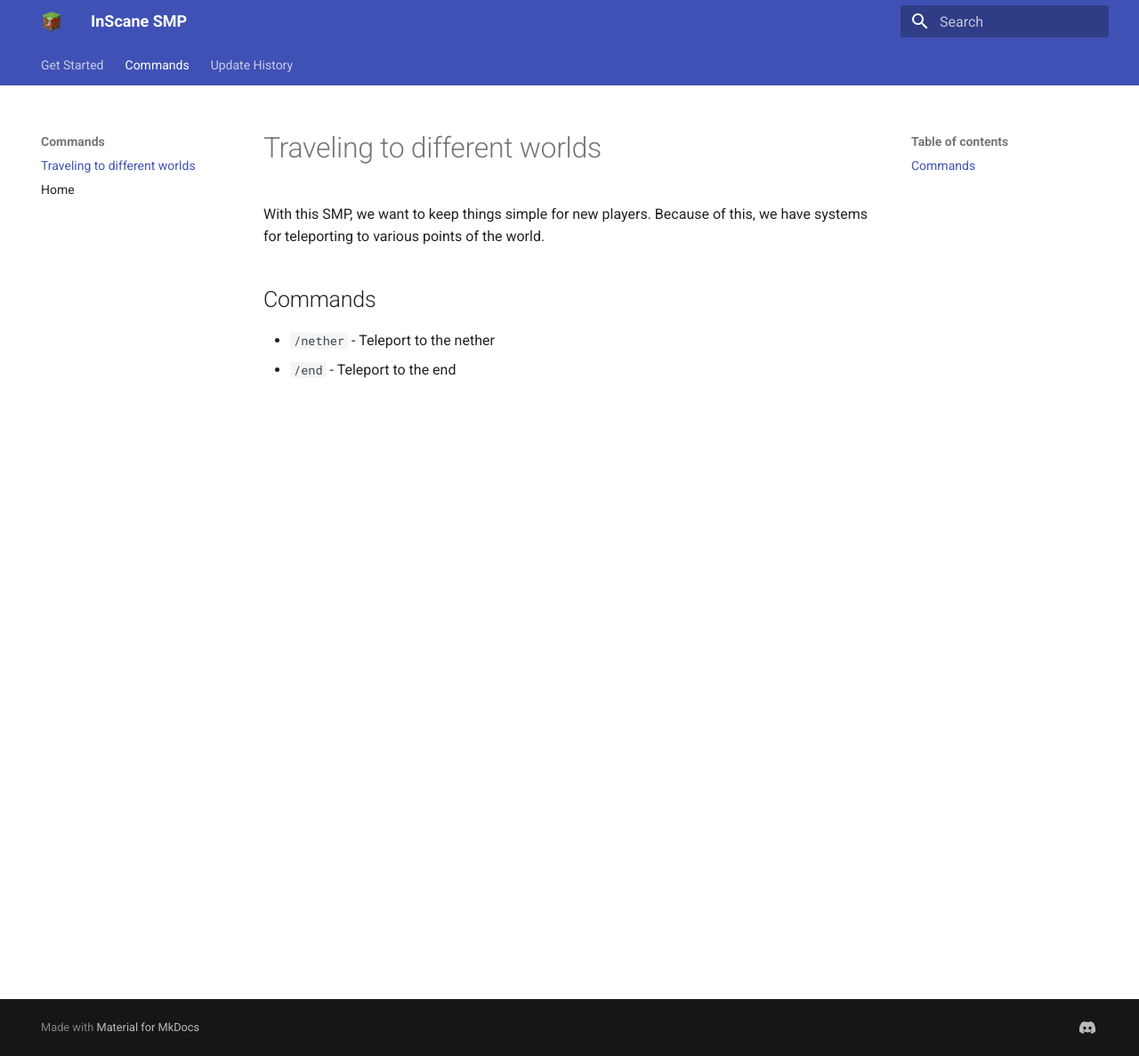
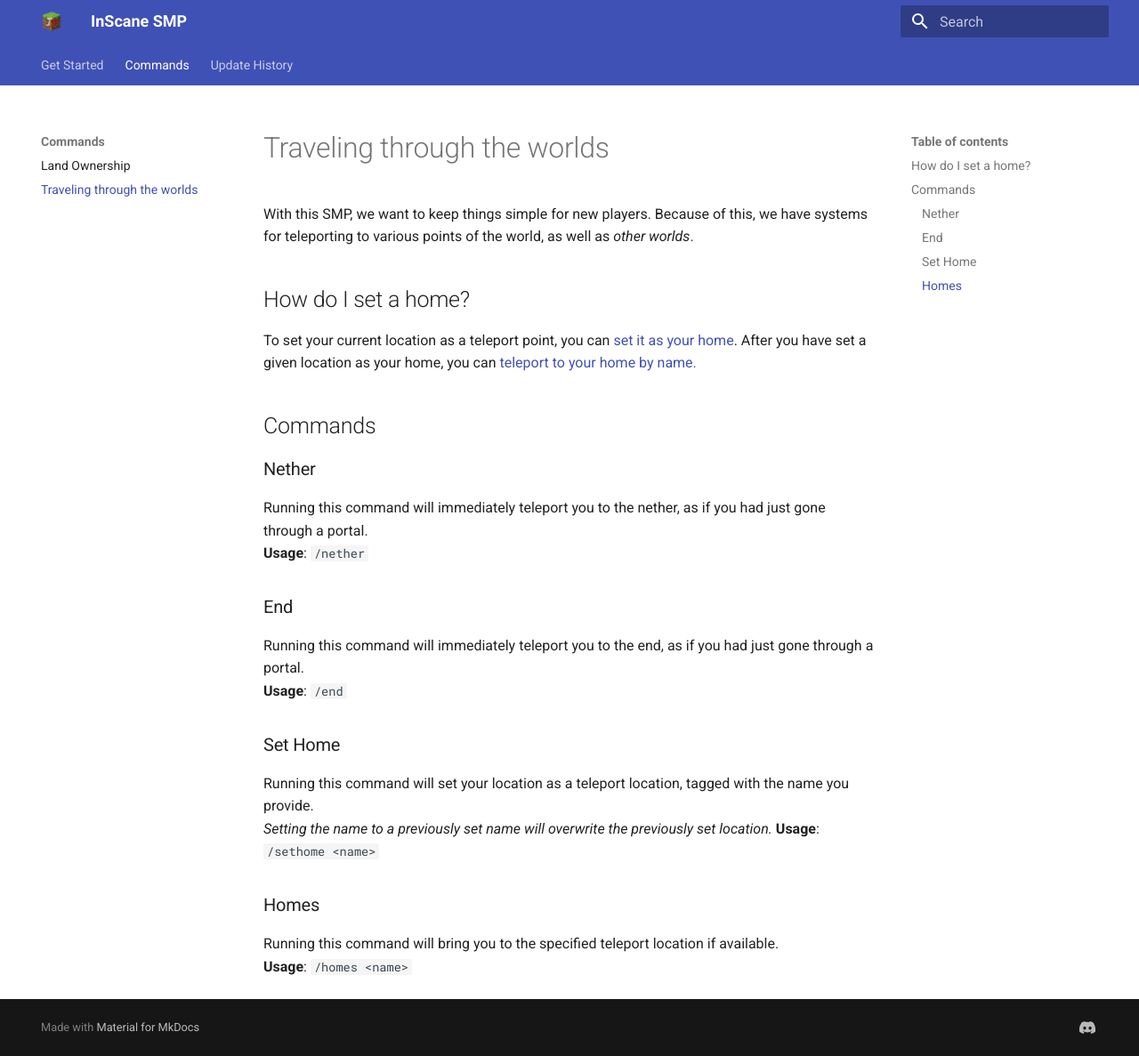
Before and after one commit to VernandoGames/InScane-SMP, an MkDocs documentation site: the page built from docs/Commands/WorldTravel.md, in a window 1280 px wide and 1187 px high. Shown: the whole window at 89% size. Built offline with MkDocs 1.6.1 and Material for MkDocs 9.7.7, drawn with Linux system fonts in a browser that asks for light colours.

Commit message:
Update commands, begin working on custom command registry.

```diff
--- a/docs/Commands/WorldTravel.md
+++ b/docs/Commands/WorldTravel.md
@@ -1,8 +1,25 @@
-# Traveling to different worlds
+# Traveling through the worlds
 
-With this SMP, we want to keep things simple for new players. Because of this, we have systems for teleporting to various points of the world.
+With this SMP, we want to keep things simple for new players. Because of this, we have systems for teleporting to various points of the world, as well as *other worlds*.
+
+## How do I set a home?
+To set your current location as a teleport point, you can [set it as your home](#set-home). After you have set a given location as your home, you can [teleport to your home by name.](#homes)
 
 ## Commands
 
-* ``/nether`` - Teleport to the nether
-* ``/end`` - Teleport to the end
+### Nether
+Running this command will immediately teleport you to the nether, as if you had just gone through a portal.
+**Usage**: ``/nether``
+
+### End
+Running this command will immediately teleport you to the end, as if you had just gone through a portal.
+**Usage**: ``/end``
+
+### Set Home
+Running this command will set your location as a teleport location, tagged with the name you provide.
+*Setting the name to a previously set name will overwrite the previously set location.*
+**Usage**: ``/sethome <name>``
+
+### Homes
+Running this command will bring you to the specified teleport location if available.
+**Usage**: ``/homes <name>``
```
Also changed, not shown: commands.json (added, +68 -0 lines), docs/Commands/LandOwnership.md (added, +31 -0 lines), docs/Commands/home.md (deleted, +0 -1 lines).
